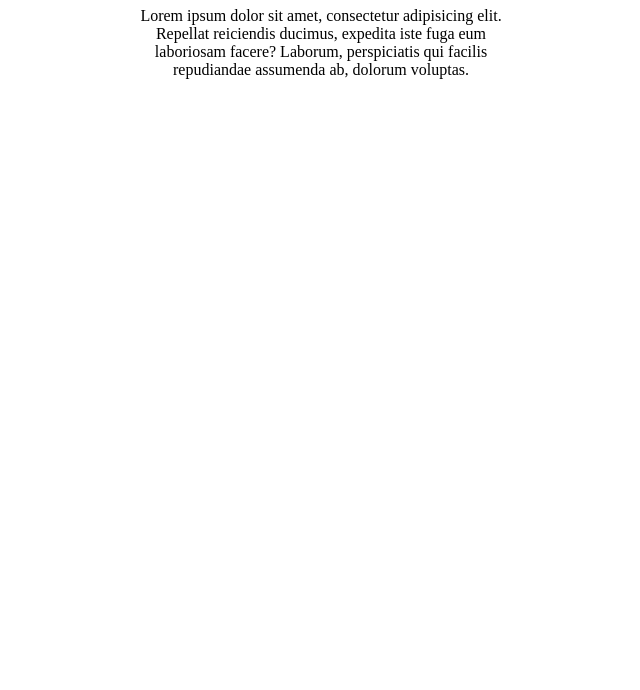
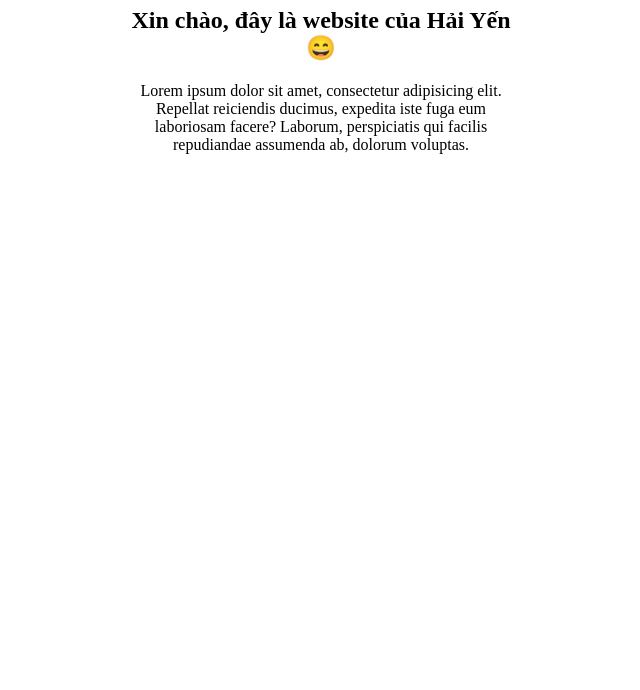
Before and after one commit to yenyen9d-lang/my-website, a plain HTML site: page index.html in a window 1280 px wide. Shown: the part 110-800 px from the top of the page, without its empty margins (319-959 px from the left). Drawn offline with Linux system fonts and the light colour scheme.

Commit message:
update giao dien

```diff
--- a/index.html
+++ b/index.html
@@ -12,6 +12,8 @@
 
     <div class="container">
         <h1>WELCOME TO MY WEBSITE</h1>
+        <h2>Xin chào, đây là website của Hải Yến 😄</h2>
+
 
         <p>
             Lorem ipsum dolor sit amet, consectetur adipisicing elit.
```
